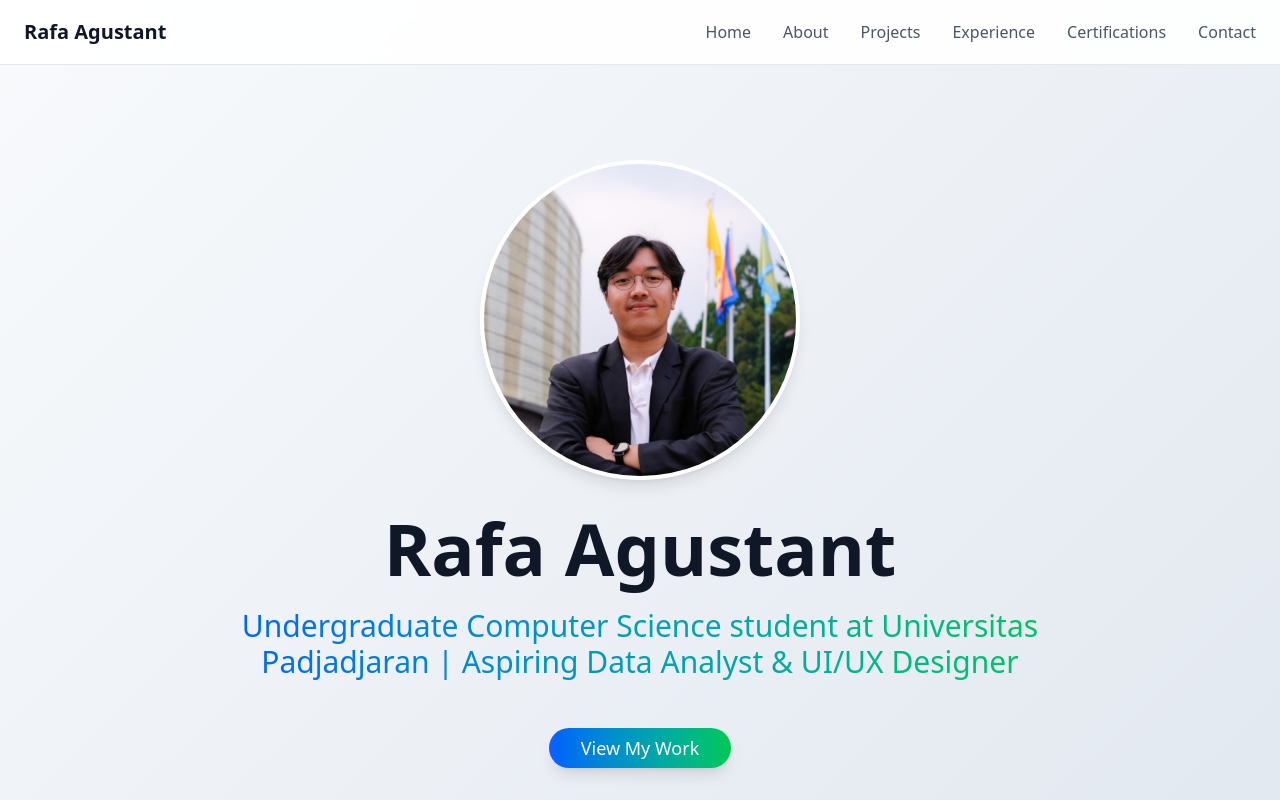
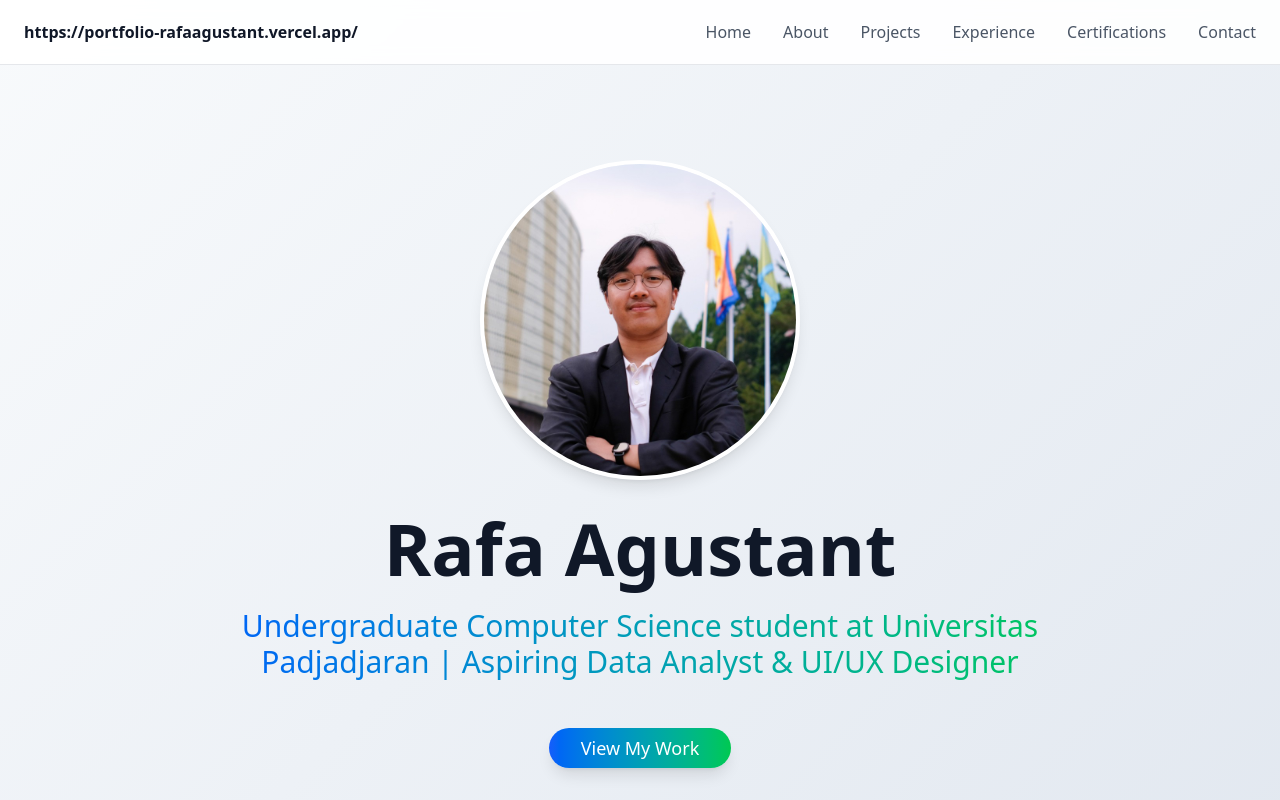
Before and after one commit to rafaagustant/portofolio, a React (Vite) app: page / in a window 1280 px wide. Shown: the top 800 px of the page. Built offline with nearby package versions, Linux system fonts and the light colour scheme.

Commit message:
portfolio revised

```diff
--- a/src/components/Navigation.jsx
+++ b/src/components/Navigation.jsx
@@ -27,8 +27,8 @@ const Navigation = () => {
       <div className="container-max">
         <div className="flex items-center justify-between h-16 px-6">
           {/* Logo */}
-          <div className="font-bold text-xl text-gray-900">
-            Rafa Agustant
+          <div className="font-bold text-x1 text-gray-900">
+            https://portfolio-rafaagustant.vercel.app/
           </div>
 
           {/* Desktop Navigation */}
```
